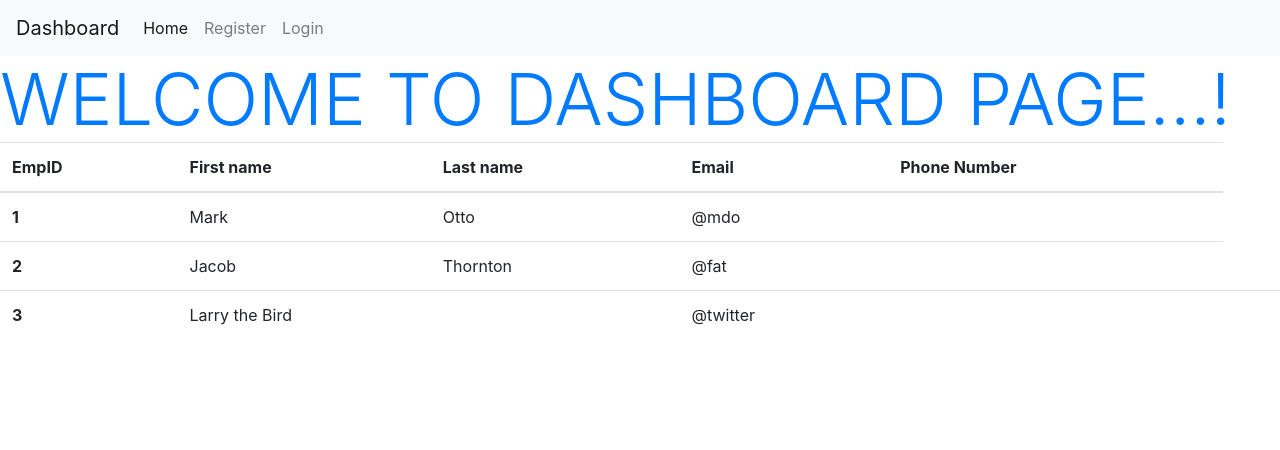
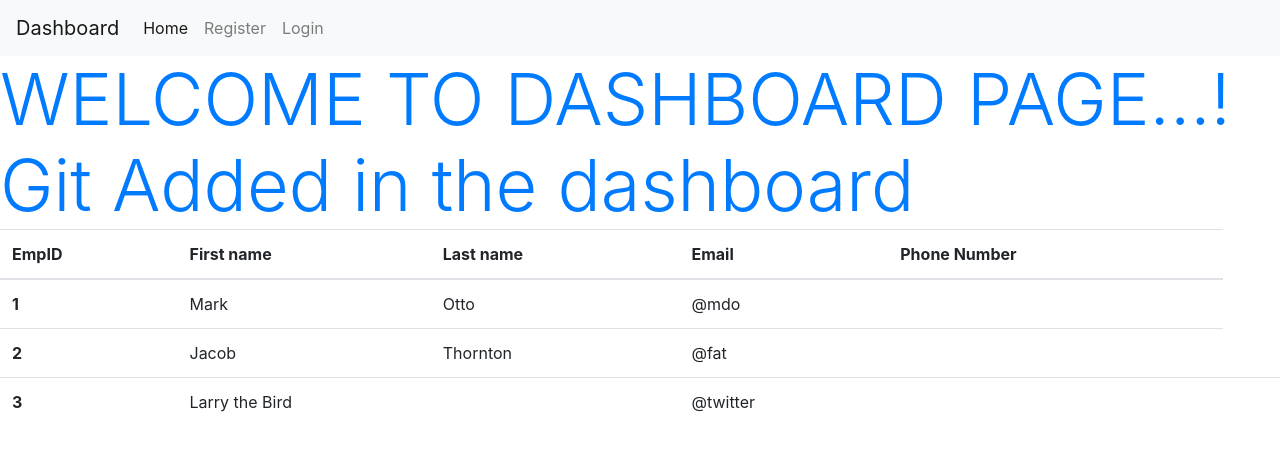
Before and after one commit to Vikram-vicky1/dbconnectivity, a website: page index.html in a window 1280 px wide. Drawn offline with nearby package versions, Linux system fonts and the light colour scheme.

Commit message:
added some text in dashboard

```diff
--- a/index.html
+++ b/index.html
@@ -35,6 +35,7 @@
       <div class="col-12">
         <div class="display-3 text-primary">
           WELCOME TO DASHBOARD PAGE...!
+          Git Added in the dashboard
         </div>
       </div>
     </div>
```
